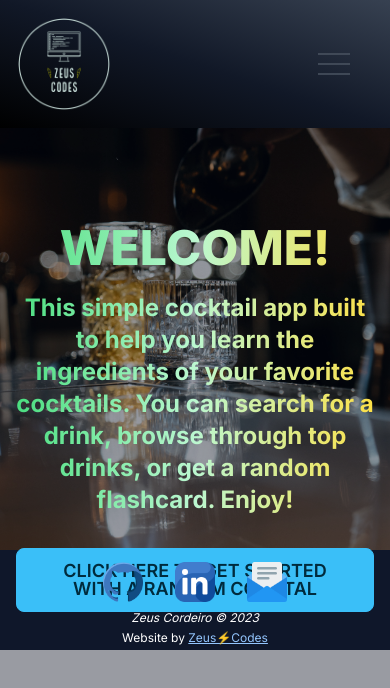
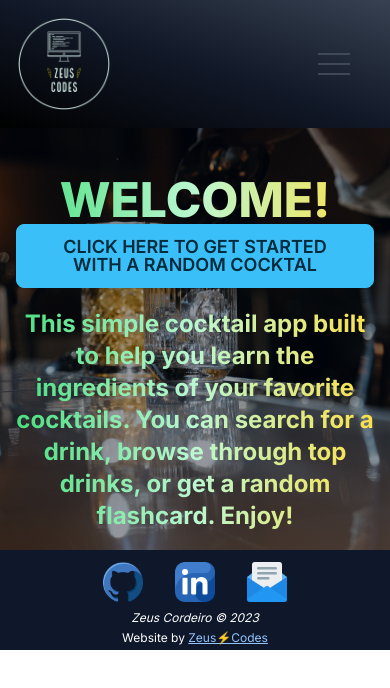
Before and after one commit to Zcordeiro/Cocktail-Flashcards, a Next.js app: page / in a window 390 px wide. Shown: the top 688 px of the page. Built offline with nearby package versions, Linux system fonts and the light colour scheme.

Commit message:
Frontend adjustments

```diff
--- a/app/page.jsx
+++ b/app/page.jsx
@@ -21,10 +21,14 @@ export default function Home() {
   return (
     <>
       <div className="backgroundImage ">
-        <div className="bg-slate-950/40 min-h-screen">
+        <div className="bg-slate-950/40">
           <div className="hero-content text-center mx-auto">
-            <div className="max-w-md mt-20 bg-gradient-to-r from-green-400 via-green-200 to-yellow-300 bg-clip-text text-transparent">
+            <div className="max-w-md mt-8 md:mt-20 bg-gradient-to-r from-green-400 via-green-200 to-yellow-300 bg-clip-text text-transparent">
               <h1 className="text-5xl font-extrabold">WELCOME!</h1>
+
+              <a href="/random" className="btn btn-info btn-lg md:hidden">
+                Click here to get started with a random cocktal
+              </a>
 
               <p className="my-5 font-bold text-2xl">
                 This simple cocktail app built to help you learn the
@@ -33,7 +37,7 @@ export default function Home() {
                 Enjoy!
               </p>
 
-              <a href="/random" className="btn btn-info btn-lg mt-3">
+              <a href="/random" className="hidden md:btn md:btn-info md:btn-lg mt-3">
                 Click here to get started with a random cocktal
               </a>
 
--- a/app/random/page.jsx
+++ b/app/random/page.jsx
@@ -25,7 +25,7 @@ const randomPage = () => {
         <div className="bg-[conic-gradient(at_bottom_right,_var(--tw-gradient-stops))] from-emerald-900 via-indigo-500 to-emerald-800  w-full px-7 py-4 md:px-24 md:py-10 text-neutral-100 min-h-screen">
             <h1 className="text-6xl font-bold py-6 text-center">Random Flashcard</h1>
             <div className="flex justify-center">
-                <button onClick={handleRandom} className="btn btn-outline btn-lg btn-accent">Randomize</button>
+                <button onClick={handleRandom} className="btn btn-outline btn-lg btn-accent">Discover</button>
             </div>
 
             <div className="flex flex-col items-center justify-center">
--- a/components/Flashcard.jsx
+++ b/components/Flashcard.jsx
@@ -57,22 +57,22 @@ const Flashcard = ({ cocktail }) => {
               checked={showIngredients}
               onChange={(e) => setShowIngredients(e.target.checked)}
             />
-            <label>See More</label>
+            <label>See Recipe</label>
           </div>
 
           {showIngredients && (
             <>
               <div className="text-xl text-neutral-950 font-bold mb-5 underline">
-                Ingrediants Used
+                Ingredients Used
               </div>
-              {ingredientsWithMeasures.map((ingrediant, index) => {
-                if (ingrediant.ingredient) {
+              {ingredientsWithMeasures.map((ingredient, index) => {
+                if (ingredient.ingredient) {
                   return (
                     <div
                       key={index}
                       className="text-base text-neutral-950 mb-3"
                     >
-                      {ingrediant.ingredient} - {ingrediant.measure}
+                      {ingredient.ingredient} - {ingredient.measure}
                     </div>
                   );
                 }
```
